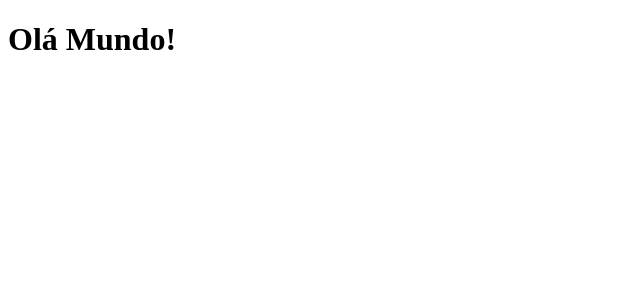
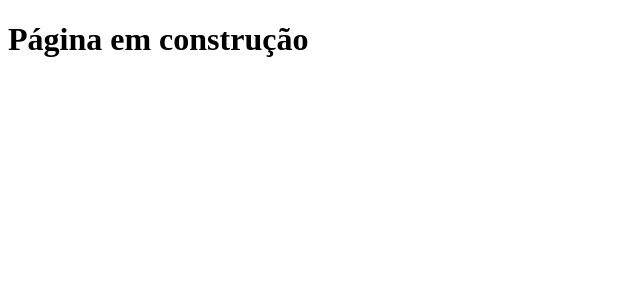
Before and after one commit to bruno-mendes79/clone-tabnews, a Next.js app: page / in a window 1280 px wide. Shown: the top 300 px of the page, without its empty margins (0-640 px from the left). Built offline with nearby package versions, Linux system fonts and the light colour scheme.

Commit message:
atualização da página em contrução

```diff
--- a/pages/index.js
+++ b/pages/index.js
@@ -1,5 +1,5 @@
 function Home() {
-  return <h1>Olá Mundo!</h1>;
+  return <h1>Página em construção</h1>;
 }
 
 export default Home;
```
